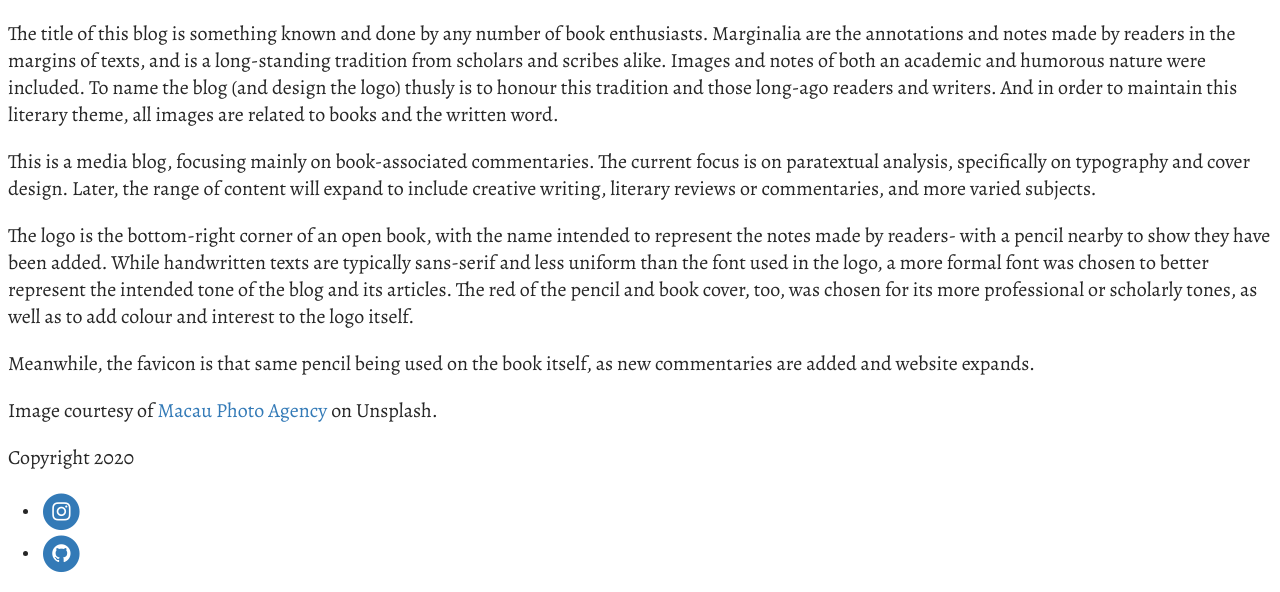
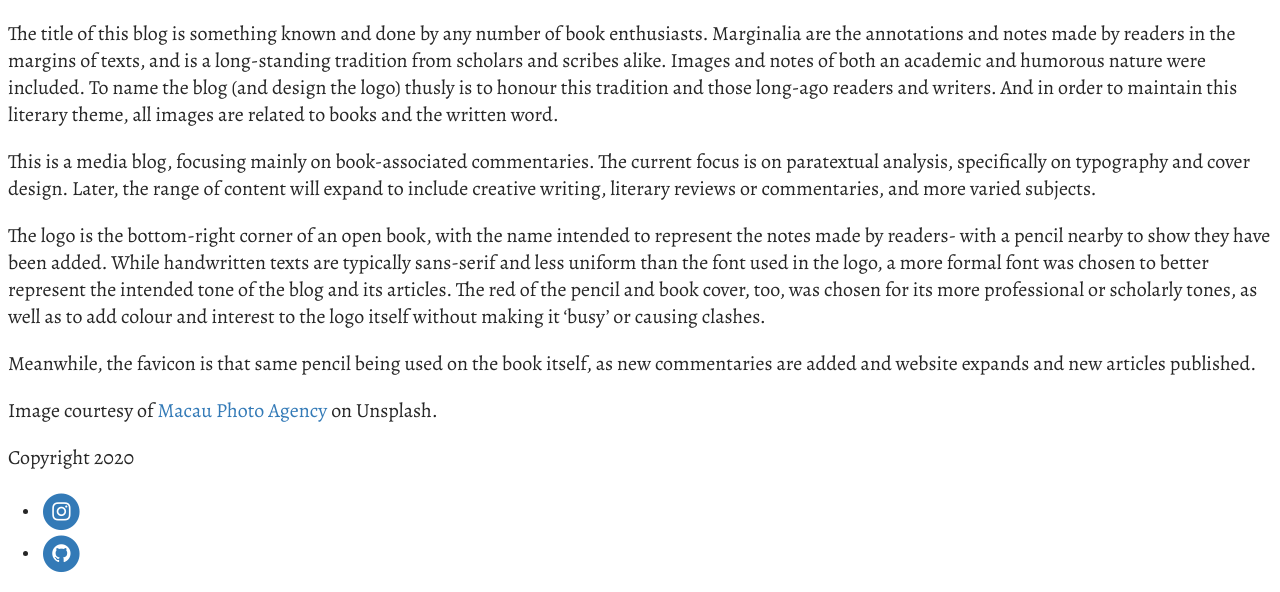
Before and after one commit to eyescroll/BrookesBlog, a Jekyll site: the page built from pages/about.md, in a window 1280 px wide, cut to the strip 634-1226 px from the top of the page. Built offline with Jekyll 4.4.1, drawn with Linux system fonts in a browser that asks for light colours; some web fonts are replaced.

Commit message:
Update Page “about”

```diff
--- a/pages/about.md
+++ b/pages/about.md
@@ -14,8 +14,8 @@
 
 This is a media blog, focusing mainly on book-associated commentaries. The current focus is on paratextual analysis, specifically on typography and cover design. Later, the range of content will expand to include creative writing, literary reviews or commentaries, and more varied subjects.
 
-The logo is the bottom-right corner of an open book, with the name intended to represent the notes made by readers- with a pencil nearby to show they have been added. While handwritten texts are typically sans-serif and less uniform than the font used in the logo, a more formal font was chosen to better represent the intended tone of the blog and its articles. The red of the pencil and book cover, too, was chosen for its more professional or scholarly tones, as well as to add colour and interest to the logo itself.
+The logo is the bottom-right corner of an open book, with the name intended to represent the notes made by readers- with a pencil nearby to show they have been added. While handwritten texts are typically sans-serif and less uniform than the font used in the logo, a more formal font was chosen to better represent the intended tone of the blog and its articles. The red of the pencil and book cover, too, was chosen for its more professional or scholarly tones, as well as to add colour and interest to the logo itself without making it 'busy' or causing clashes.
 
-Meanwhile, the favicon is that same pencil being used on the book itself, as new commentaries are added and website expands.
+Meanwhile, the favicon is that same pencil being used on the book itself, as new commentaries are added and website expands and new articles published.
 
 Image courtesy of [Macau Photo Agency](https://unsplash.com/photos/MhTd1wQobiM) on Unsplash.
```
